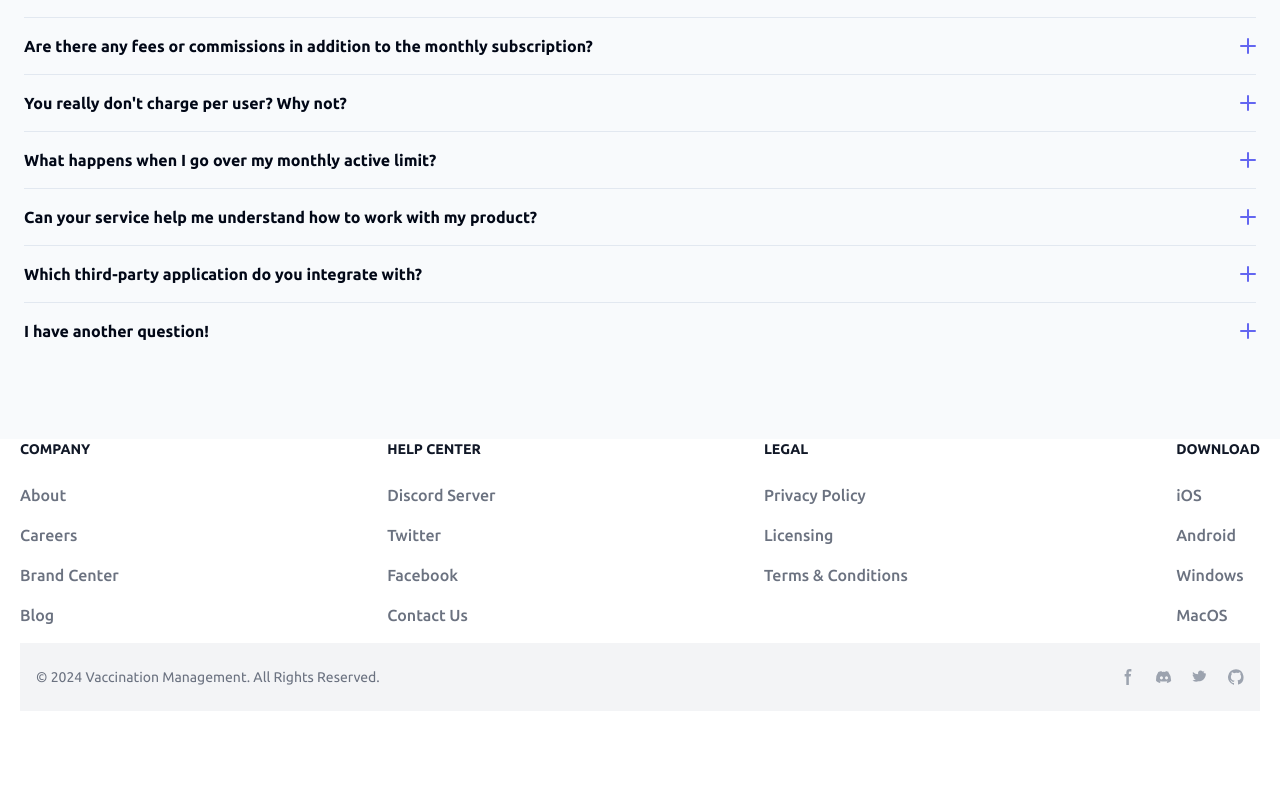
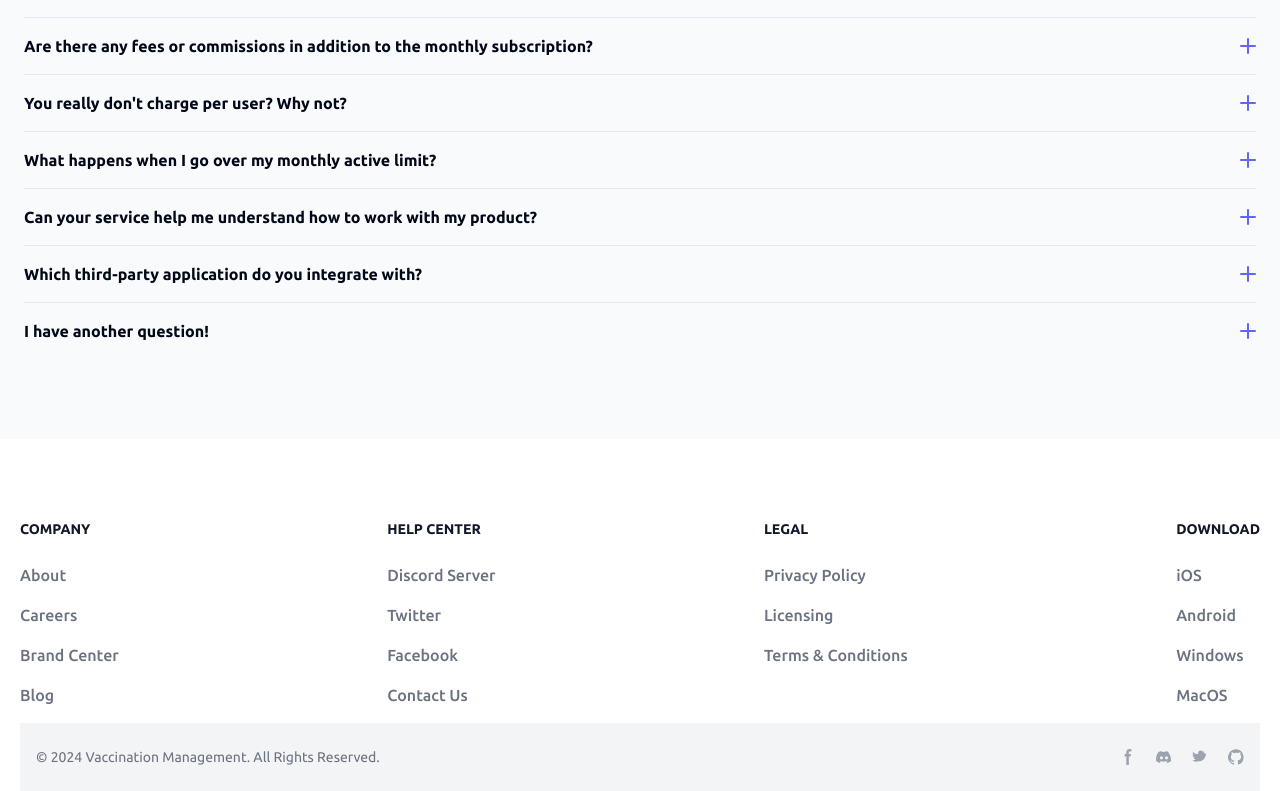
Before and after one commit to sajib925/vaccine-management-frontend, a Next.js app: page / in a window 1280 px wide. Shown: the part 1094-1885 px from the top of the page. Before the commit the page ends 1805 px from the top, so only its background shows below. Built offline with nearby package versions, Linux system fonts and the light colour scheme; no server answers.

Commit message:
some udpate

```diff
--- a/src/components/footer.tsx
+++ b/src/components/footer.tsx
@@ -14,7 +14,7 @@ const Footer = () => {
   };
 
   return (
-    <footer className="bg-white dark:bg-gray-900 px-5">
+    <footer className="bg-white dark:bg-gray-900 px-5 pt-10 lg:pt-20">
       <div className="mx-auto w-full max-w-screen-xl">
         <div className="flex flex-wrap md:justify-between">
           <div className="w-full md:w-auto">
```
